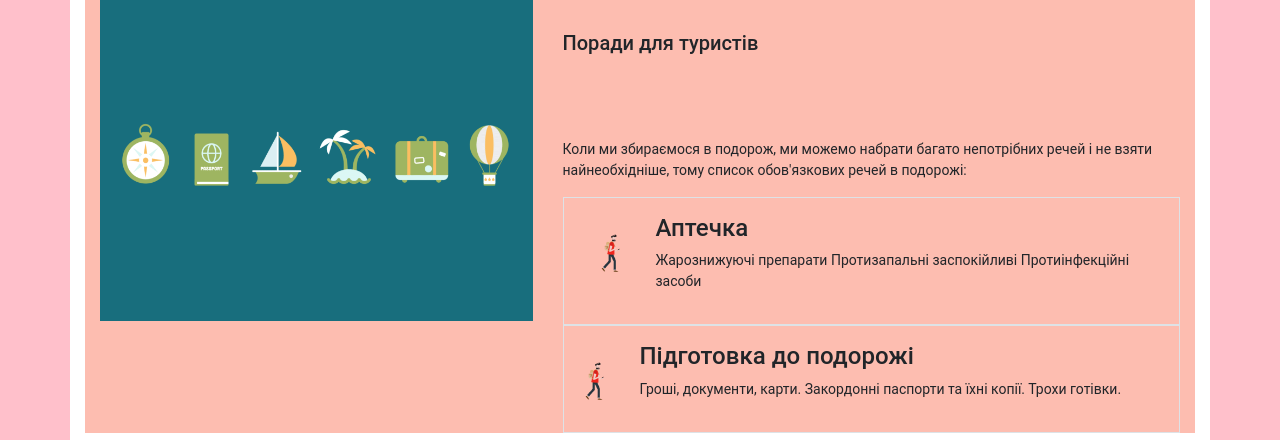
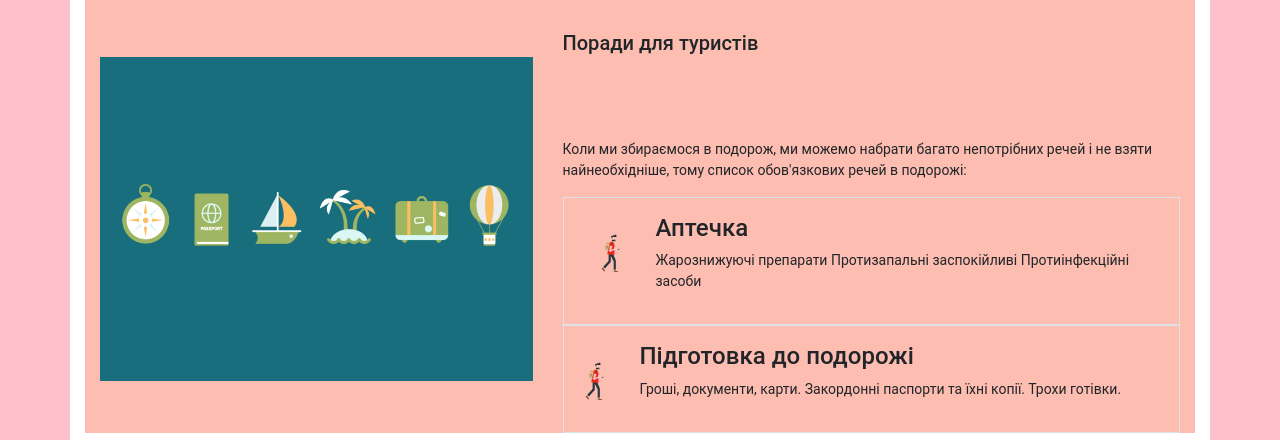
Before and after one commit to allakruzhanska/allakruzhanska.github.io, a plain HTML site: page index.html in a window 1280 px wide. Shown: the part 1181-1621 px from the top of the page. Drawn offline with nearby package versions, Linux system fonts and the light colour scheme.

Commit message:
Add files via upload

```diff
--- a/css/style.css
+++ b/css/style.css
@@ -85,7 +85,9 @@ color: white;
   color:#fff;
   padding:30px;
 }
-
+.travel {
+  margin-top:60px;
+}
 .tabs li {
   background-color:#333;
   margin-top:1px;
```
